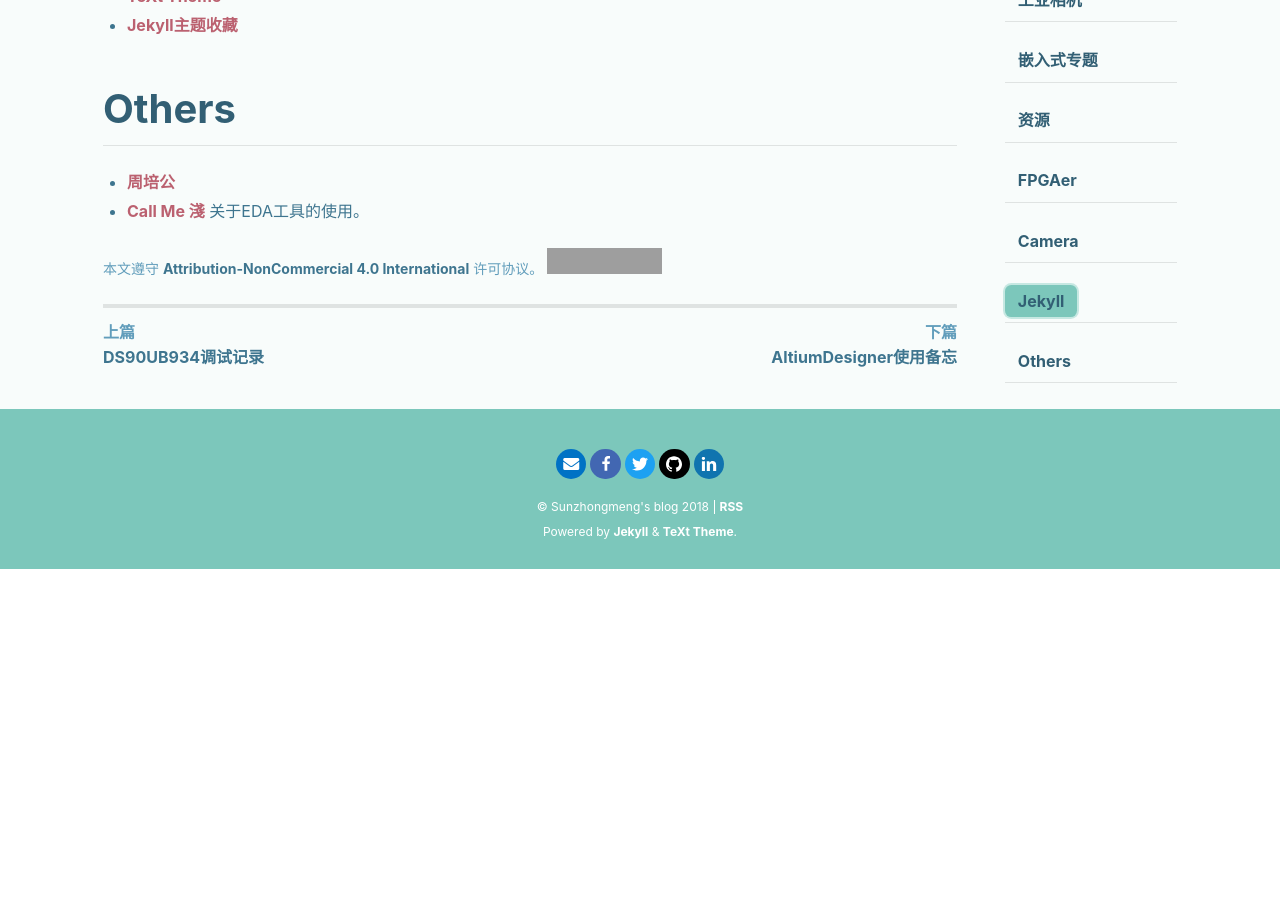
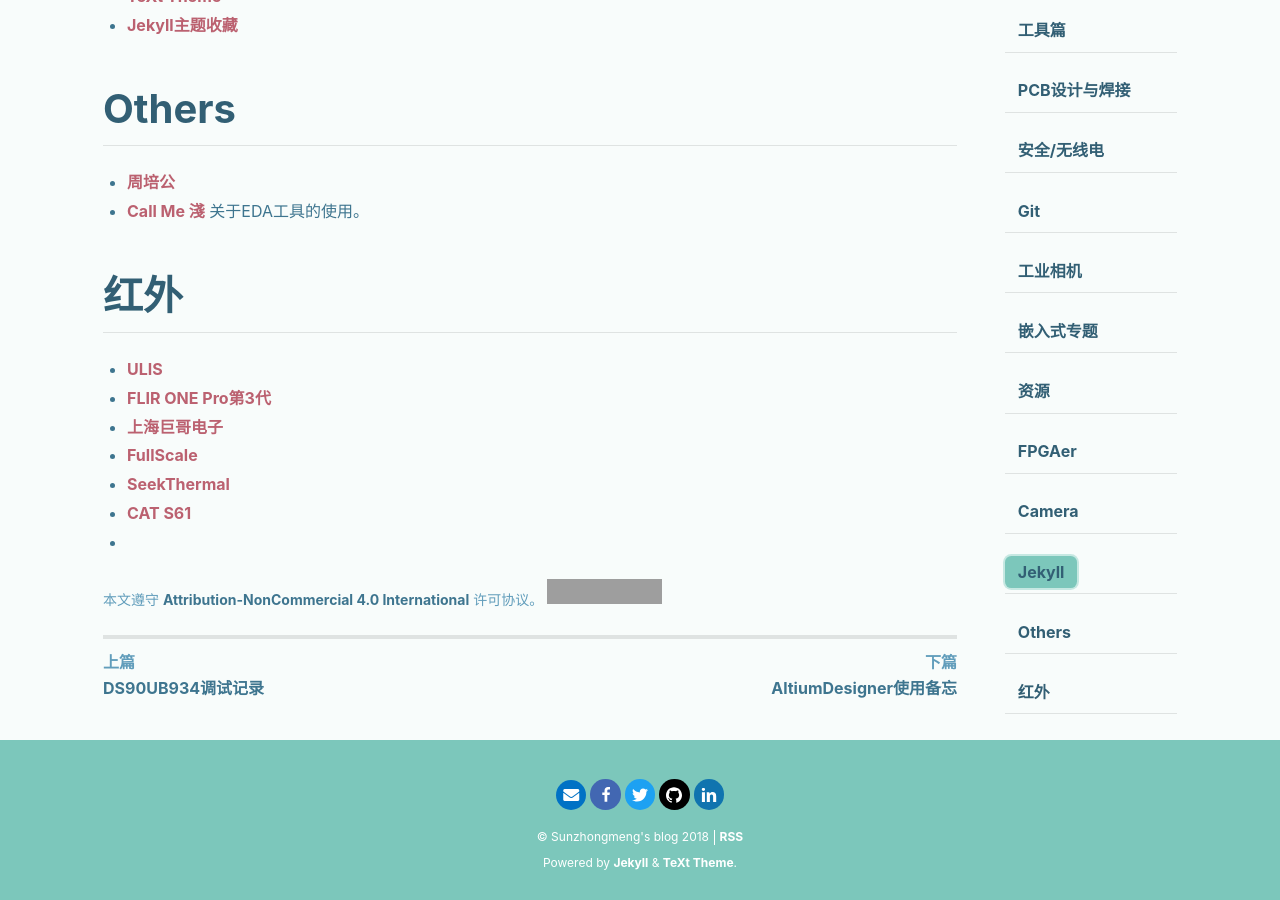
Before and after one commit to releung/sunzhongmeng.github.io, a Jekyll site: the page built from _posts/2018-10-10-links.md, in a window 1280 px wide and 900 px high, scrolled down 2188 px. Built offline with Jekyll 4.4.1, drawn with Linux system fonts in a browser that asks for light colours; nearby versions of some CDN libraries; comment, search, counter and statistics services are not loaded; before the commit the page ends 2757 px from its top, so only the background shows below that; grey boxes are pictures that could not be loaded.

Commit message:
change links

```diff
--- a/_posts/2018-10-10-links.md
+++ b/_posts/2018-10-10-links.md
@@ -54,3 +54,12 @@ key: 链接
 # Others
 * [周培公](http://www.peigong.net/index.html#/)
 * [Call Me 淺](https://seujxh.wordpress.com/)  关于EDA工具的使用。
+
+# 红外
+* [ULIS](https://www.ulis-ir.com/)
+* [FLIR ONE Pro第3代](https://www.flir.cn/products/flir-one-pro/?model=435-0011-03)
+* [上海巨哥电子](http://www.magnity.com.cn/)
+* [FullScale](https://www.fullscale-labs.com/index.php/en/)
+* [SeekThermal](https://www.thermal.com/compact-series.html)
+* [CAT S61](https://www.catphones.com/en-us/cat-s61-smartphone/)
+*
```
